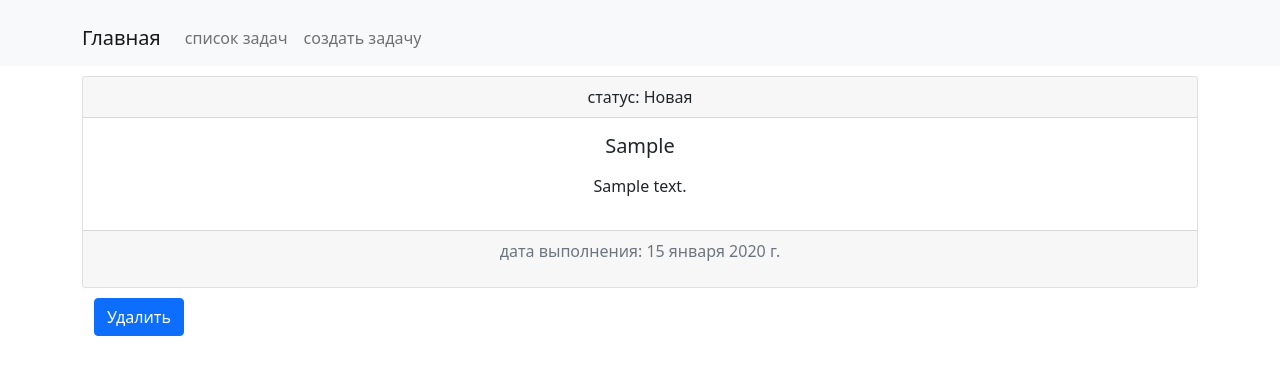
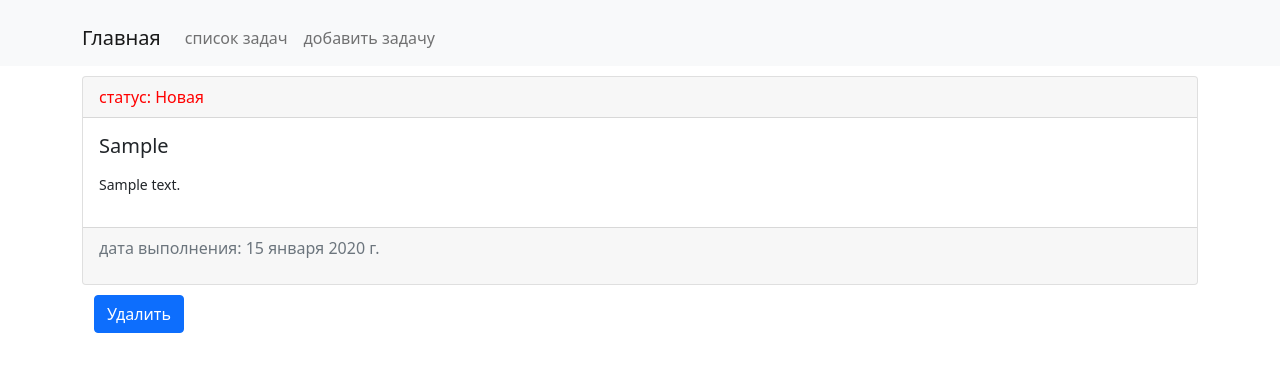
Before and after one commit to faralost/Todo, a Django app: page /task/1/ in a window 1280 px wide. Shown: the top 375 px of the page. Run offline with Django 4.2, Linux system fonts and the light colour scheme; tables that the repository leaves empty hold one stand-in row (values such as "Sample post"); parts of the project's set-up code (start-up, migrations or seed data) failed here and were passed over.

Commit message:
added displaying task_description as it was written to textarea form

```diff
--- a/todolistapp/static/css/styles.css
+++ b/todolistapp/static/css/styles.css
@@ -1,3 +1,15 @@
-.container{
+.container {
     margin-top: 10px;
 }
+
+.card-header {
+    color: red;
+}
+
+pre {
+    font-family: inherit;
+}
+
+.card{
+    text-align: left!important;
+}
--- a/todolistapp/templates/base.html
+++ b/todolistapp/templates/base.html
@@ -26,7 +26,7 @@
                     <a class="nav-link" href="{% url 'tasks_list_view' %}">cписок задач</a>
                 </li>
                 <li class="nav-item">
-                    <a class="nav-link" href="{% url 'task_add' %}">cоздать задачу</a>
+                    <a class="nav-link" href="{% url 'task_add' %}">добавить задачу</a>
                 </li>
             </ul>
         </div>
--- a/todolistapp/templates/task_view.html
+++ b/todolistapp/templates/task_view.html
@@ -11,7 +11,7 @@
         <div class="card-body">
             <h5 class="card-title">{{ task.task }}</h5>
             {% if task.task_description %}
-                <p class="card-text">{{ task.task_description|linebreaks }}</p>
+                <p class="card-text"><pre>{{ task.task_description}}</pre></p>
             {% else %}
                 <p class="card-text">подробное описание задачи отсутсвует</p>
             {% endif %}
--- a/todolistapp/templates/tasks.html
+++ b/todolistapp/templates/tasks.html
@@ -9,7 +9,8 @@
     <div class="container">
         {% for task in tasks %}
             <div class="list-group">
-                <a href="{% url 'task_view' task.pk %}" class="list-group-item list-group-item-action" aria-current="true">
+                <a href="{% url 'task_view' task.pk %}" class="list-group-item list-group-item-action"
+                   aria-current="true">
                     {{ task.task }}
                 </a>
             </div>
```
